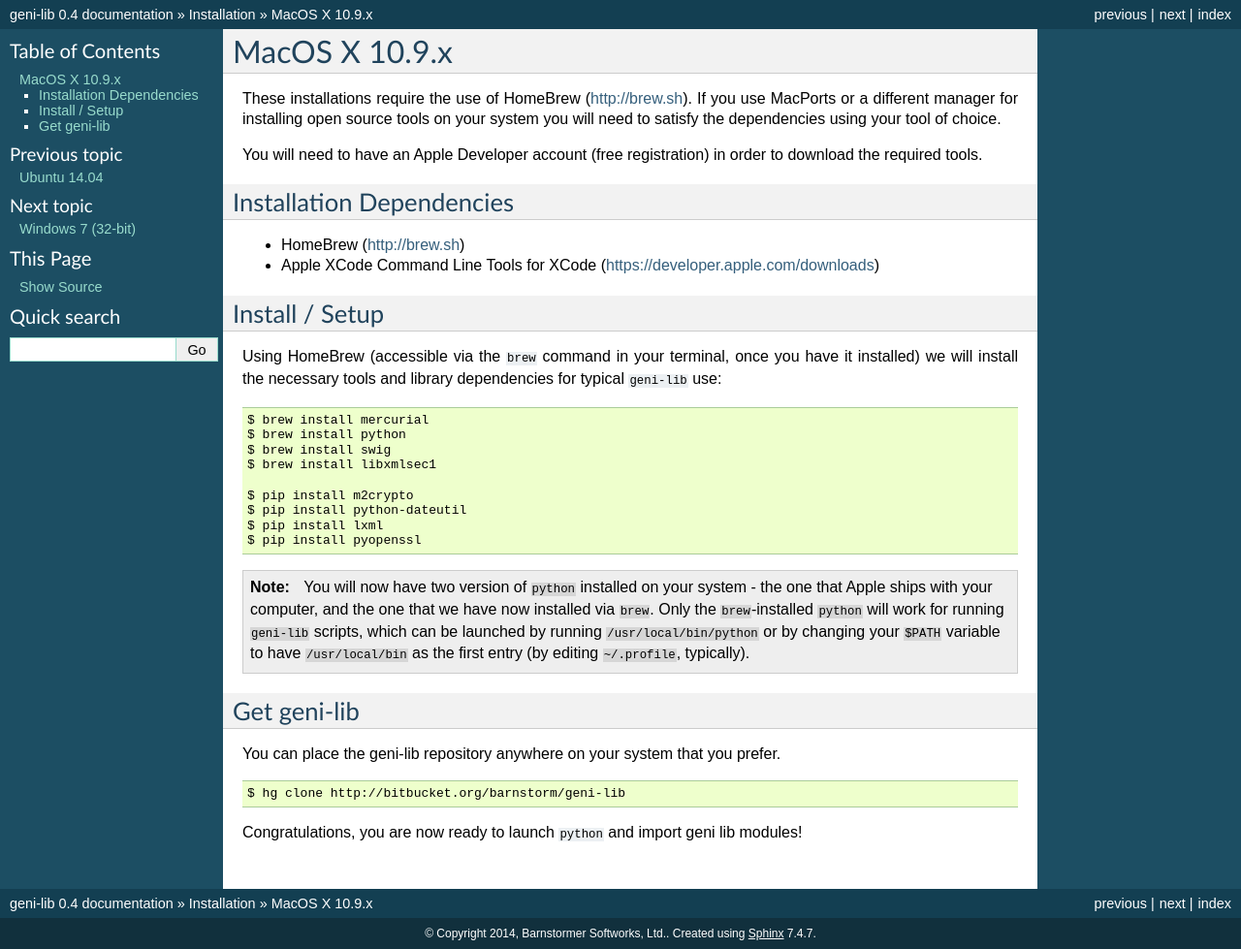
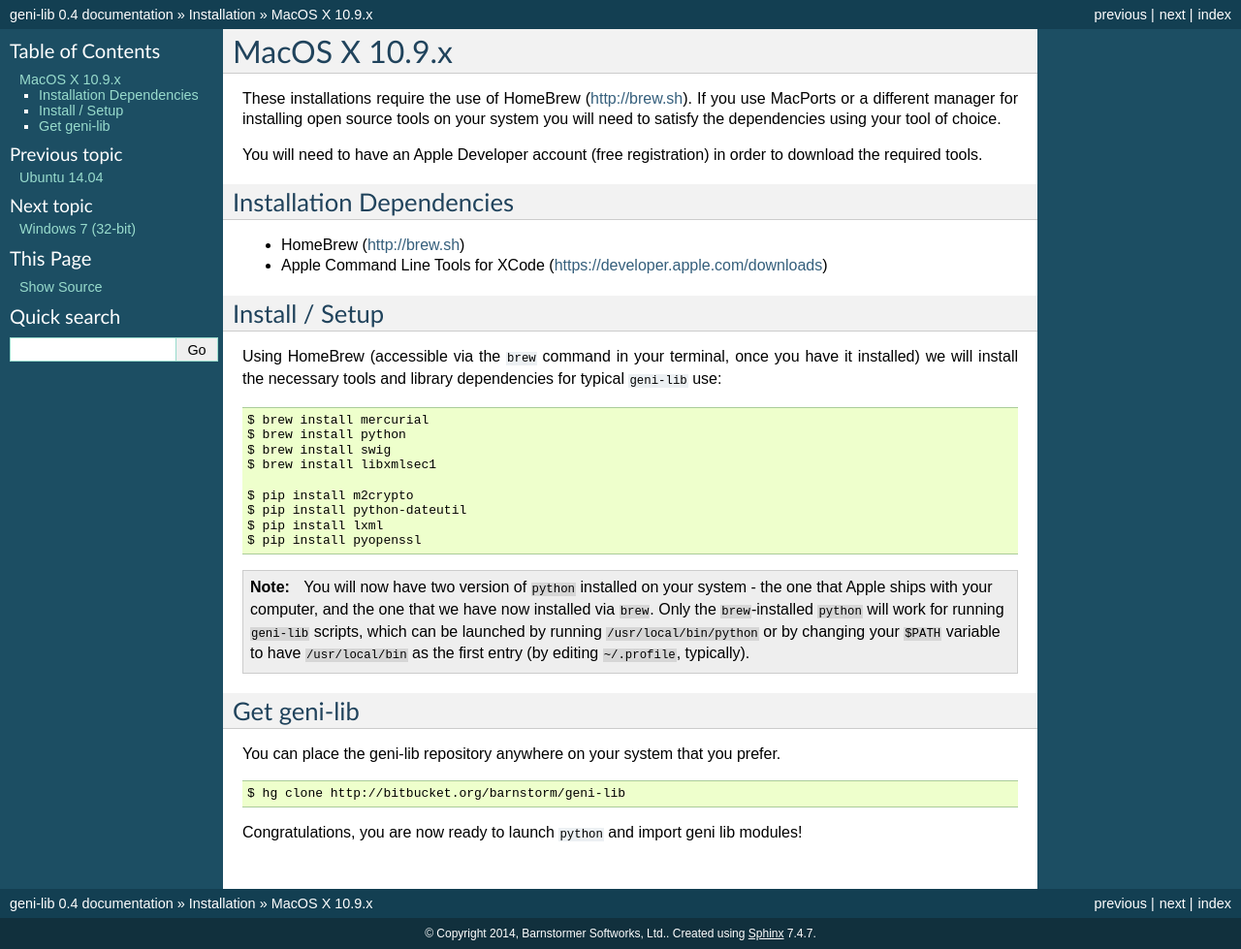
Before and after one commit to kaimast/geni-lib3, a Sphinx documentation site: the page built from docs/source/intro/macosx.rst, in a window 1280 px wide. Shown: the whole page at 97% size. Built offline with Sphinx 7.4.7, drawn with Linux system fonts in a browser that asks for light colours; pages that are not in the unit, such as notebooks, are missing from menus.

Commit message:
Fix XCode typo

```diff
--- a/docs/source/intro/macosx.rst
+++ b/docs/source/intro/macosx.rst
@@ -13,7 +13,7 @@
 =========================
 
 * HomeBrew (http://brew.sh)
-* Apple XCode Command Line Tools for XCode (https://developer.apple.com/downloads)
+* Apple Command Line Tools for XCode (https://developer.apple.com/downloads)
 
 ===============
 Install / Setup
```
